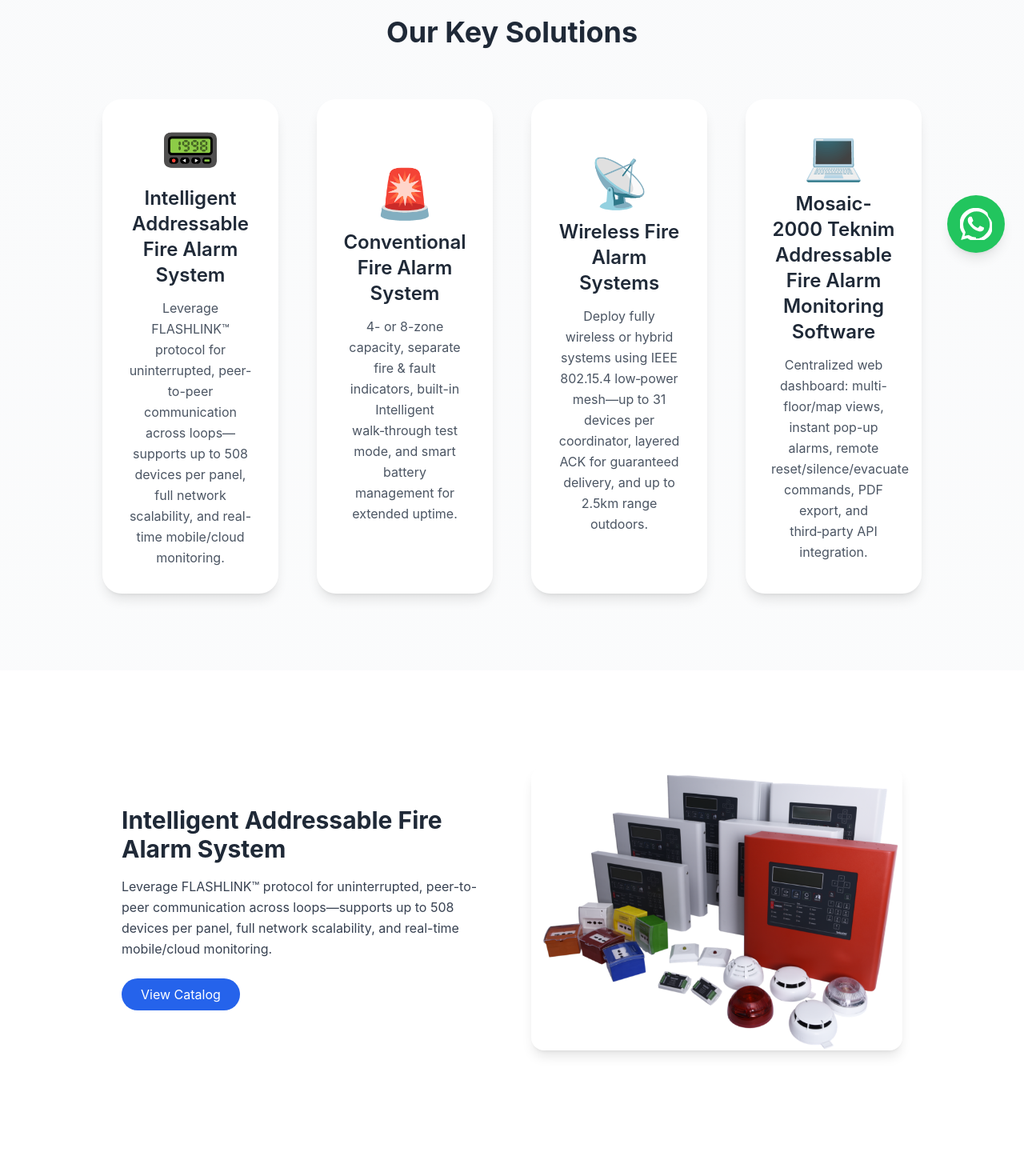
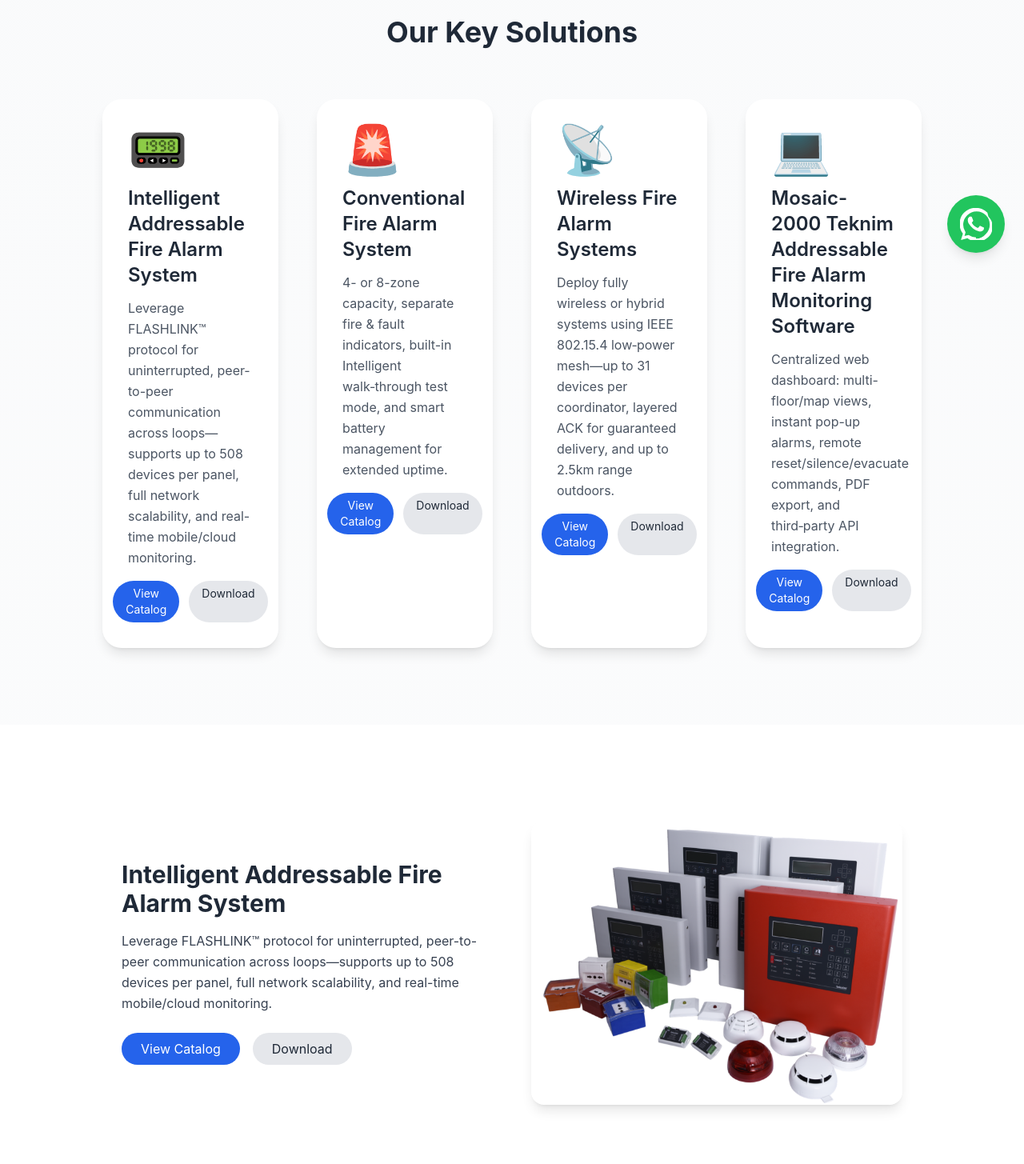
Before and after one commit to TheOnlyySam/sanaya-website-final, a React (Create React App) app: page /services/fire-alarm-systems in a window 1280 px wide. Shown: the part 460-1915 px from the top of the page at 80% size. Built offline with nearby package versions, Linux system fonts and the light colour scheme.

Commit message:
download button for catalogs

```diff
--- a/src/components/FireAlarmService.js
+++ b/src/components/FireAlarmService.js
@@ -140,54 +140,50 @@
           className="absolute inset-0 w-full h-full object-cover transform scale-105"
         />
         <div className="absolute inset-0 bg-black bg-opacity-60 flex flex-col items-center justify-center px-4">
-          <h1
-            className="text-white text-5xl md:text-6xl font-extrabold mb-4"
-            data-aos="fade-down"
-          >
+          <h1 className="text-white text-5xl md:text-6xl font-extrabold mb-4" data-aos="fade-down">
             Comprehensive Fire Alarm Systems
           </h1>
-          <p
-            className="text-gray-200 max-w-2xl text-center text-lg md:text-xl"
-            data-aos="fade-up"
-            data-aos-delay="200"
-          >
-            Under the trusted Teknim brand: addressable, conventional, wireless,
-            and fully integrated monitoring software for any facility size.
+          <p className="text-gray-200 max-w-2xl text-center text-lg md:text-xl" data-aos="fade-up" data-aos-delay="200">
+            Under the trusted Teknim brand: addressable, conventional, wireless, and fully integrated monitoring software for any facility size.
           </p>
         </div>
       </section>
 
       {/* Solutions Grid */}
-      <section
-        className="container mx-auto py-24 px-6 lg:px-32"
-        id="solutions"
-      >
-        <h2
-          className="text-4xl font-bold text-center mb-16"
-          data-aos="fade-up"
-        >
+      <section className="container mx-auto py-24 px-6 lg:px-32" id="solutions">
+        <h2 className="text-4xl font-bold text-center mb-16" data-aos="fade-up">
           Our Key Solutions
         </h2>
         <div className="grid gap-12 grid-cols-1 sm:grid-cols-2 lg:grid-cols-4">
           {features.map((f, i) => (
+            <div
+              key={i}
+              className="group bg-white rounded-3xl p-8 shadow-lg hover:shadow-2xl transform hover:-translate-y-2 transition-all duration-300"
+              data-aos="fade-up"
+              data-aos-delay={i * 150}
+            >
+              <div className="text-6xl mb-4 text-blue-600 group-hover:text-teal-500">{f.icon}</div>
+              <h3 className="text-2xl font-semibold mb-3 group-hover:text-teal-600">{f.title}</h3>
+              <p className="text-gray-600 leading-relaxed mb-4">{f.desc}</p>
+              <div className="flex justify-center gap-3 mt-4">
                 <button
-              key={i}
                   onClick={() => {
                     setModalUrl(f.url);
                     setModalTitle(f.title);
                   }}
-              className="group bg-white rounded-3xl p-8 shadow-lg hover:shadow-2xl transform hover:-translate-y-2 transition-all duration-300 focus:outline-none"
-              data-aos="fade-up"
-              data-aos-delay={i * 150}
+                  className="bg-blue-600 text-white py-1.5 px-4 rounded-full text-sm hover:bg-teal-500"
                 >
-              <div className="text-6xl mb-4 text-blue-600 group-hover:text-teal-500">
-                {f.icon}
+                  View Catalog
+                </button>
+                <a
+                  href={f.url}
+                  download
+                  className="bg-gray-200 text-gray-800 py-1.5 px-4 rounded-full text-sm hover:bg-gray-300"
+                >
+                  Download
+                </a>
               </div>
-              <h3 className="text-2xl font-semibold mb-3 group-hover:text-teal-600">
-                {f.title}
-              </h3>
-              <p className="text-gray-600 leading-relaxed">{f.desc}</p>
-            </button>
+            </div>
           ))}
         </div>
       </section>
@@ -197,13 +193,12 @@
         {features.map((f, idx) => (
           <div
             key={idx}
-            className={`flex flex-col lg:flex-row items-center mb-24 ${
-              idx % 2 === 1 ? "lg:flex-row-reverse" : ""
-            }`}
+            className={`flex flex-col lg:flex-row items-center mb-24 ${idx % 2 === 1 ? "lg:flex-row-reverse" : ""}`}
           >
             <div className="lg:w-1/2 p-6" data-aos="fade-right">
               <h3 className="text-3xl font-bold mb-4">{f.title}</h3>
               <p className="text-gray-700 mb-6 leading-relaxed">{f.desc}</p>
+              <div className="flex gap-4">
                 <button
                   className="bg-blue-600 text-white py-2 px-6 rounded-full hover:bg-teal-500 transition-colors duration-300"
                   onClick={() => {
@@ -213,13 +208,18 @@
                 >
                   View Catalog
                 </button>
+                <a
+                  href={f.url}
+                  download
+                  className="bg-gray-200 text-gray-800 py-2 px-6 rounded-full hover:bg-gray-300 transition-colors duration-300"
+                >
+                  Download
+                </a>
+              </div>
             </div>
             <div className="lg:w-1/2 p-6" data-aos="fade-left">
               <img
-                src={
-                  f.img ||
-                  `/assets/${f.title.toLowerCase().replace(/\s+/g, "-")}.jpg`
-                }
+                src={f.img || `/assets/${f.title.toLowerCase().replace(/\s+/g, "-")}.jpg`}
                 alt={f.title}
                 className="rounded-2xl shadow-lg w-full h-auto object-cover"
               />
@@ -249,10 +249,7 @@
       </section>
 
       {/* Testimonials */}
-      <section
-        className="bg-gradient-to-r from-teal-50 to-white py-24 px-6 lg:px-32"
-        id="testimonials"
-      >
+      <section className="bg-gradient-to-r from-teal-50 to-white py-24 px-6 lg:px-32" id="testimonials">
         <h2 className="text-4xl font-bold text-center mb-16" data-aos="fade-up">
           What Our Clients Say
         </h2>
@@ -272,16 +269,13 @@
         </div>
       </section>
 
-
-
       {/* Call to Action Footer */}
       <footer className="bg-blue-600 py-16 text-center text-white" id="footer">
         <h3 className="text-3xl font-bold mb-4" data-aos="zoom-in">
           Secure Your Facility Today
         </h3>
         <p className="mb-6" data-aos="zoom-in" data-aos-delay="150">
-          Ready to discuss custom fire alarm solutions? Reach out now and let’s
-          start planning.
+          Ready to discuss custom fire alarm solutions? Reach out now and let’s start planning.
         </p>
         <button
           onClick={() => navigate("/", { state: { scrollTo: "hero" } })}
```
Lines whose indentation alone changed are shown as unchanged.
